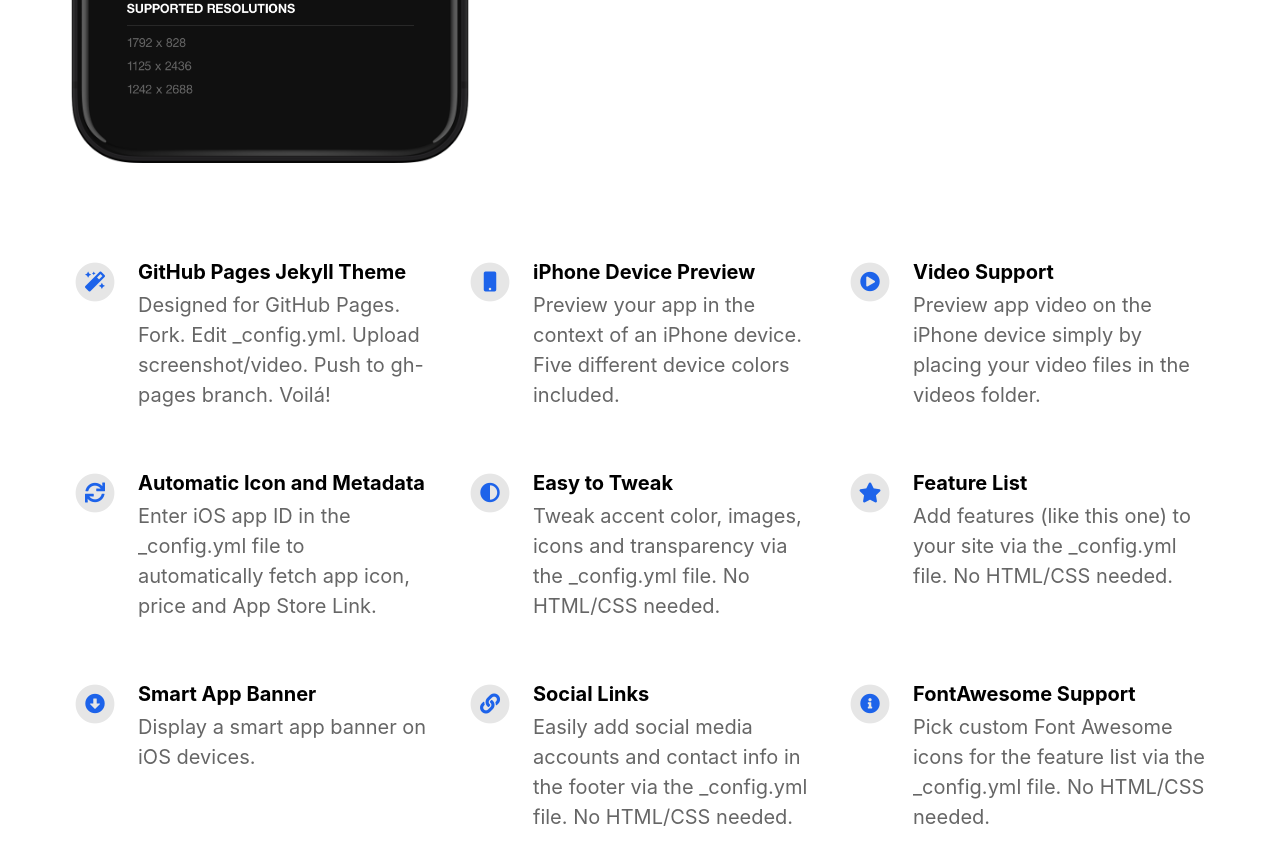
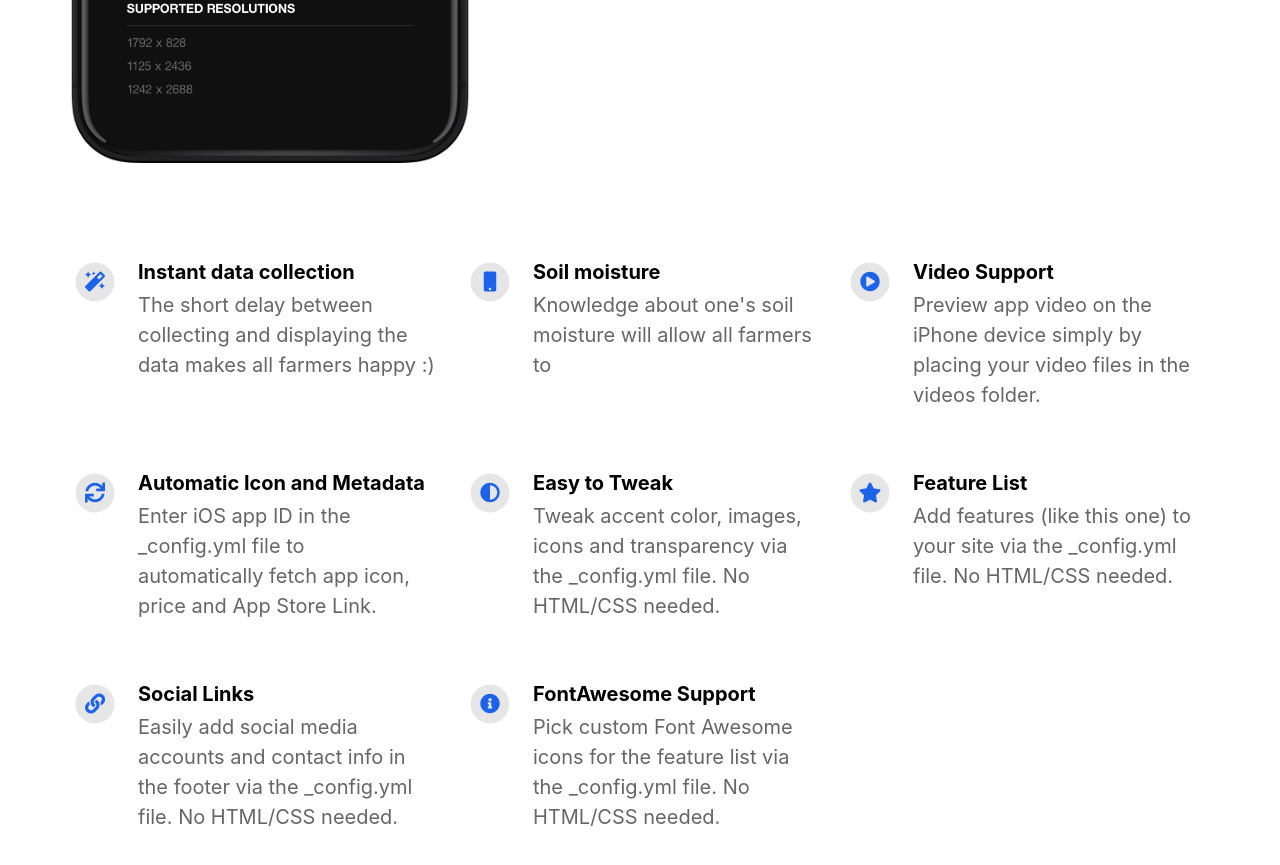
Before and after one commit to pi-drate/pi-drate.github.io, a Jekyll site: the page built from index.html, in a window 1280 px wide and 900 px high, scrolled down 822 px. Shown: the top 865 px of the window. Built offline with Jekyll 4.4.1, drawn with Linux system fonts in a browser that asks for light colours; nearby versions of some CDN libraries.

Commit message:
Update _config.yml

```diff
--- a/_config.yml
+++ b/_config.yml
@@ -22,12 +22,12 @@ enable_smart_app_banner                   : true
 # Feature List                            Edit, add or remove features to be presented.
 features                                  :
 
-  - title                                 : GitHub Pages Jekyll Theme
-    description                           : Designed for GitHub Pages. Fork. Edit _config.yml. Upload screenshot/video. Push to gh-pages branch. Voilá!
+  - title                                 : Instant data collection
+    description                           : The short delay between collecting and displaying the data makes all farmers happy :)
     fontawesome_icon_name                 : magic
 
-  - title                                 : iPhone Device Preview
-    description                           : Preview your app in the context of an iPhone device. Five different device colors included.
+  - title                                 : Soil moisture
+    description                           : Knowledge about one's soil moisture will allow all farmers to
     fontawesome_icon_name                 : mobile
 
   - title                                 : Video Support
@@ -46,7 +46,7 @@ features                                  :
     description                           : Add features (like this one) to your site via the _config.yml file. No HTML/CSS needed.
     fontawesome_icon_name                 : star
 
-  - title                                 : Smart App Banner
+  - title                                 :
     description                           : Display a smart app banner on iOS devices.
     fontawesome_icon_name                 : arrow-alt-circle-down
 
```
